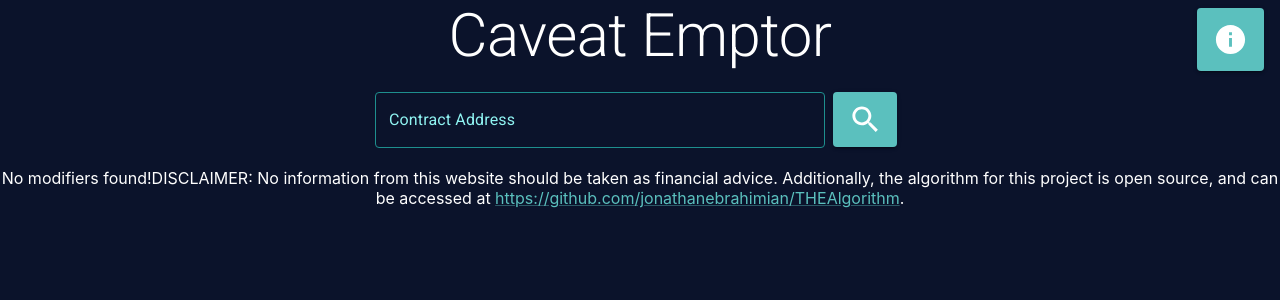
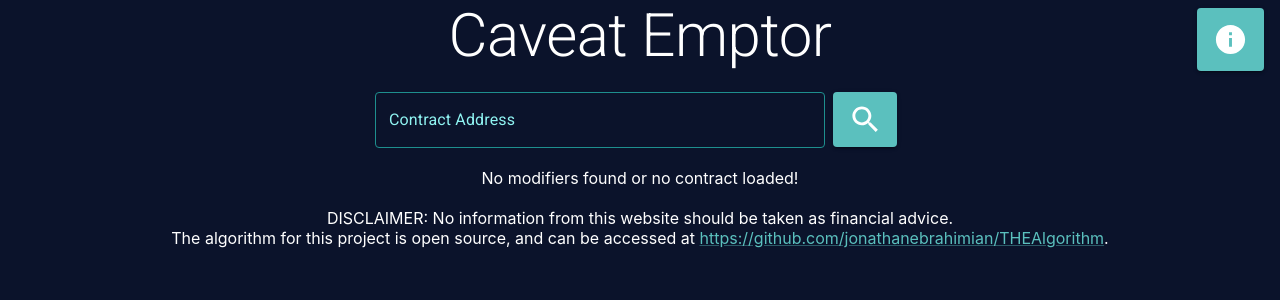
Before and after one commit to JonyZizou/CaveatEmptor_Frontend, a React (Create React App) app in the folder caveat-emptor-frontend/: page / in a window 1280 px wide. Shown: the top 300 px of the page. Built offline with nearby package versions, Linux system fonts and the light colour scheme.

Commit message:
Bug fixes

```diff
--- a/caveat-emptor-frontend/public/index.html
+++ b/caveat-emptor-frontend/public/index.html
@@ -9,7 +9,7 @@
       name="description"
       content="An automated cryptocurrency smart contract auditing software"
     />
-    <meta http-equiv="Content-Security-Policy" content="upgrade-insecure-requests">
+    <!-- <meta http-equiv="Content-Security-Policy" content="upgrade-insecure-requests"> -->
     <link rel="apple-touch-icon" href="%PUBLIC_URL%/logo192.png" />
     <!--
       manifest.json provides metadata used when your web app is installed on a
--- a/caveat-emptor-frontend/src/App.jsx
+++ b/caveat-emptor-frontend/src/App.jsx
@@ -89,12 +89,13 @@ class App extends Component {
           this.state.contracts.map((x, i) => {
             return <ContractInfo key={i} contract={x}/>
           }) : this.state.waiting ?
-          <Typography variant="p">Loading...</Typography> :
-          <Typography variant="p">No modifiers found!</Typography>
+          <><Typography variant="p">Loading...</Typography><br/><br/></> :
+          <><Typography variant="p">No modifiers found or no contract loaded!</Typography><br/><br/></>
         }
         <Typography variant="p">
           DISCLAIMER: No information from this website should be taken as
-          financial advice. Additionally, the algorithm for this project is open
+          financial advice.<br/>
+          The algorithm for this project is open
           source, and can be accessed at <Link color="secondary" href="https://github.com/jonathanebrahimian/THEAlgorithm">
             https://github.com/jonathanebrahimian/THEAlgorithm
           </Link>.
```
